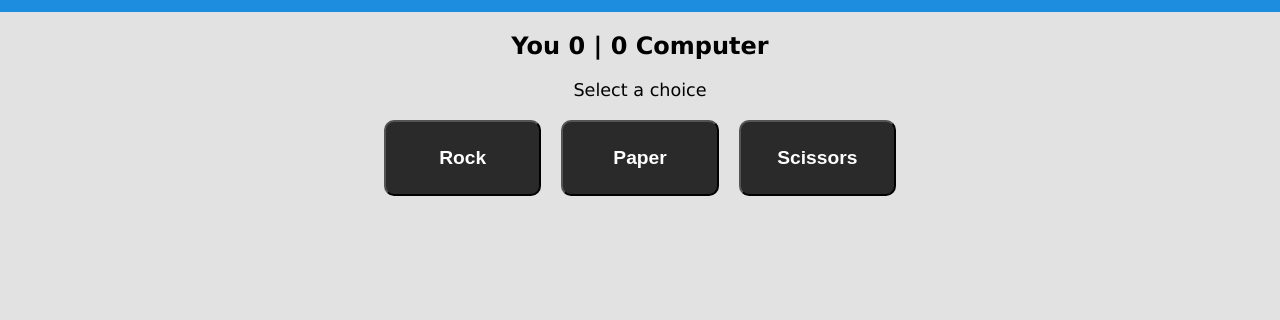
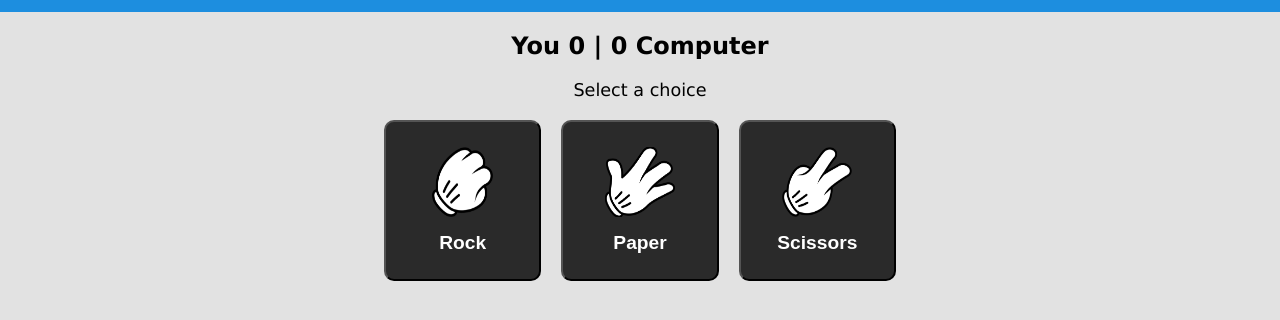
Before and after one commit to mohelalfy/rock-paper-scissors, a plain HTML site: page index.html in a window 1280 px wide. Shown: the part 42-362 px from the top of the page. Drawn offline with Linux system fonts and the light colour scheme.

Commit message:
feat: Add rock, paper & scissors images to the buttons

```diff
--- a/css/style.css
+++ b/css/style.css
@@ -60,4 +60,9 @@ body {
   font-size: 1.2em;
   font-weight: bold;
   color: white;
+
+  display: flex;
+  flex-direction: column;
+  align-items: center;
+  gap: 15px;
 }
--- a/index.html
+++ b/index.html
@@ -20,9 +20,18 @@
       </div>
       <span id="select-choice">Select a choice</span>
       <div class="buttons">
-        <button id="rock">Rock</button>
-        <button id="paper">Paper</button>
-        <button id="scissors">Scissors</button>
+        <button id="rock">
+          <img src="./img/rock.png" alt="Rock" width="70" height="70" />
+          Rock
+        </button>
+        <button id="paper">
+          <img src="./img/paper.png" alt="Paper" width="70" height="70" />
+          Paper
+        </button>
+        <button id="scissors">
+          <img src="./img/scissors.png" alt="Scissors" width="70" height="70" />
+          Scissors
+        </button>
       </div>
     </main>
     <script src="./js/game.js"></script>
```
Also changed, not shown: img/paper.png (added), img/rock.png (added), img/scissors.png (added).
